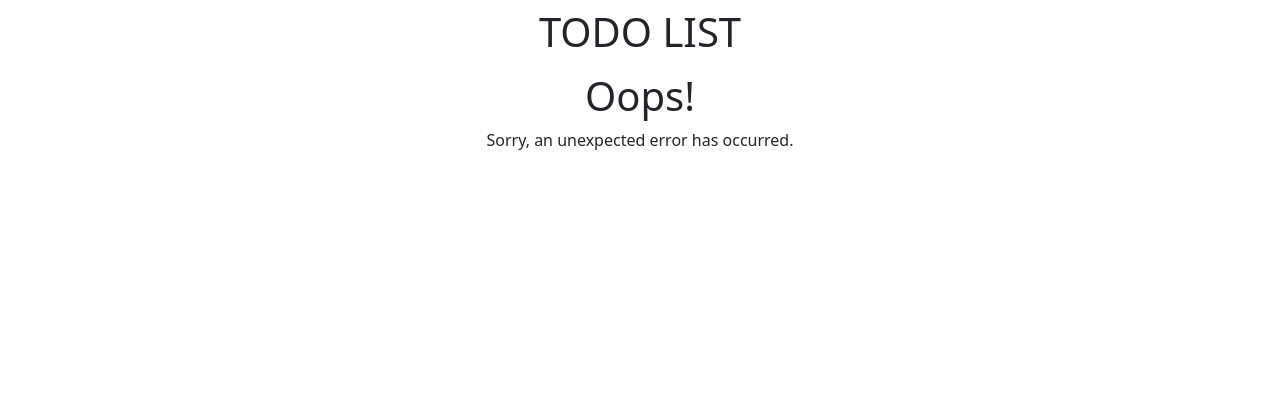
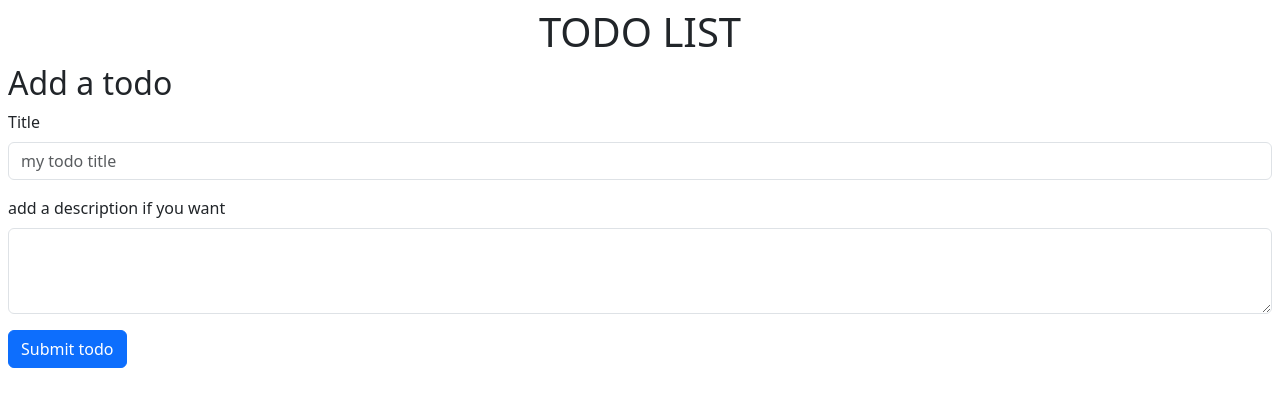
Before and after one commit to huhmiel-games/todolist, a React (Create React App) app in the folder frontend/: page /add-todo in a window 1280 px wide. Shown: the top 406 px of the page. Built offline with nearby package versions, Linux system fonts and the light colour scheme; no server answers.

Commit message:
feat: add a todo

```diff
--- /dev/null
+++ b/frontend/src/components/AddTodo.tsx
@@ -0,0 +1,47 @@
+import { FormEvent } from "react";
+import { addTodo } from "../data/fetchApi";
+import { useNavigate } from "react-router-dom";
+
+export function AddTodo()
+{
+    const navigate = useNavigate();
+
+    const submitTodo = async (event: FormEvent) =>
+    {
+        event.preventDefault();
+
+        const target = event.target as typeof event.target & {
+            title: { value: string };
+            description: { value: string };
+        };
+
+        const title = target.title.value;
+        const description = target.description?.value || '';
+
+        const statusCode = await addTodo(title, description);
+
+        if (statusCode === 201)
+        {
+            navigate('/');
+        }
+    }
+
+    return (
+        <>
+            <h2 className="m-2">Add a todo</h2>
+            <form role="form" className="m-2" onSubmit={submitTodo}>
+                <div className="mb-3">
+                    <label htmlFor="title-input" className="form-label">Title</label>
+                    <input role="input" type="text" className="form-control" name="title" id="title-input" placeholder="my todo title" required />
+                </div>
+                <div className="mb-3">
+                    <label htmlFor="description-input" className="form-label">add a description if you want</label>
+                    <textarea role="textarea" className="form-control" id="description-input" name="description" rows={3}></textarea>
+                </div>
+                <div className="col-12">
+                    <button role="submit" className="btn btn-primary" type="submit">Submit todo</button>
+                </div>
+            </form>
+        </>
+    )
+}
--- /dev/null
+++ b/frontend/src/components/AddTodoButton.tsx
@@ -0,0 +1,10 @@
+import { Link } from "react-router-dom";
+
+export function AddTodoButton()
+{
+    return (
+        <Link to='/add-todo'>
+            <button className="position-absolute top-0 end-0 m-2 btn btn-primary rounded-circle shadow-sm">&#10010;</button>
+        </Link>
+    )
+}
--- a/frontend/src/data/fetchApi.ts
+++ b/frontend/src/data/fetchApi.ts
@@ -3,7 +3,7 @@ import { API } from "../constants/constants";
 
 export async function getAllTodos()
 {
-    const todos = await fetch(API);
+    const todos = await fetch(`${API}`)
 
     if (todos.status === 200)
     {
@@ -47,3 +47,21 @@ export async function toggleTodoState(id: number)
             return 500;
         })
 }
+
+export async function addTodo(title: string, description: string | undefined)
+{
+    const data = { title, description };
+
+    return fetch(API, {
+        headers: {
+            'Accept': 'application/json',
+            'Content-Type': 'application/json'
+        },
+        method: "POST",
+        body: JSON.stringify(data)
+    })
+        .then((res) =>
+        {
+            return res.status;
+        })
+}
--- a/frontend/src/routes/Router.tsx
+++ b/frontend/src/routes/Router.tsx
@@ -3,6 +3,7 @@ import { List } from "../components/List";
 import ErrorPage from "../components/ErrorPage";
 import { TodoComplete } from "../components/TodoComplete";
 import { getAllTodos, getTodoById } from "../data/fetchApi";
+import { AddTodo } from "../components/AddTodo";
 
 export const Router = createBrowserRouter([
     {
@@ -18,6 +19,11 @@ export const Router = createBrowserRouter([
       errorElement: <ErrorPage />
     },
     {
+      path: "/add-todo",
+      element: <AddTodo />,
+      errorElement: <ErrorPage />
+    },
+    {
       path: "/error",
       element: <ErrorPage />,
     }
```
Also changed, not shown: 1 other file (tests, documents, lock files or other folders).
